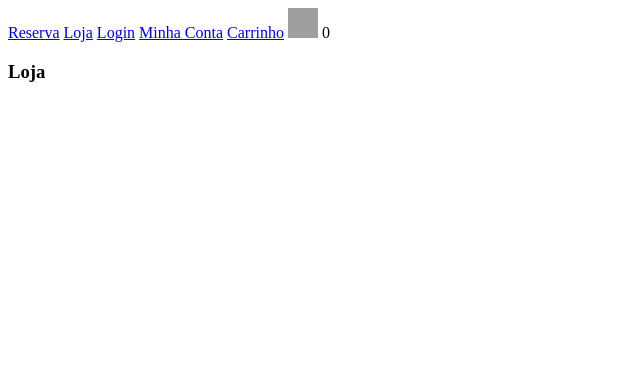
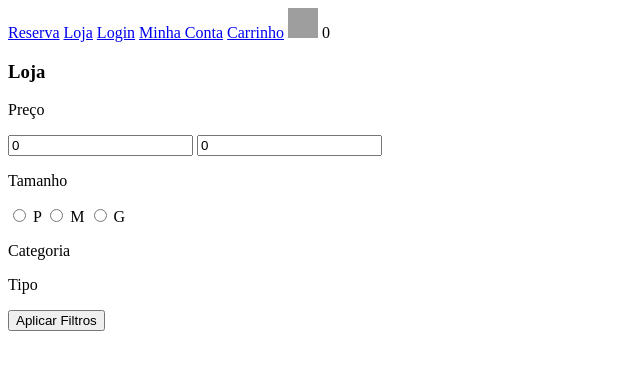
Before and after one commit to leobrda/E-commerce, a Django app: page /loja/ in a window 1280 px wide. Shown: the top 370 px of the page, without its empty margins (0-640 px from the left). Run offline with Django 5.2, Linux system fonts and the light colour scheme; data that the repository does not hold is empty; some libraries are stand-ins or nearby versions; grey boxes are pictures that could not be loaded.

Commit message:
Filtros da Loja, filtro de precos (def preco_minimo_maximo em utils.py)

```diff
--- a/loja/templates/loja.html
+++ b/loja/templates/loja.html
@@ -3,6 +3,31 @@
 
 {% block body%}
     <h3>Loja</h3>
+
+    <form method="POST" action="">
+        <p>Preço</p>
+            <input type="number" name="preco_minimo" value={{ minimo }}>
+            <input type="number" name="preco_maximo" value={{ maximo }}>
+
+        <p>Tamanho</p>
+            {% for tamanho in tamanhos%}
+                <input type="radio" name="tamanho" value="{{ tamanho }}">
+                <label for="{{ tamanho }}">{{ tamanho }}</label>
+            {% endfor %}
+
+        <p>Categoria</p>
+            {% for categoria in categorias %}
+                <input type="radio" name="categoria" value="{{ categoria.slug }}">
+                <label for="{{ categoria.slug }}">{{ categoria.nome }}</label>
+            {% endfor %}
+
+        <p>Tipo</p>
+            {% for tipo in tipos %}
+                <input type="radio" name="tipo" value="{{ tipo.slug }}">
+                <label for="{{ tipo.slug }}">{{ tipo.nome }}</label>
+            {% endfor %}
+        <button type="submit">Aplicar Filtros</button>
+    </form>
 
     {% for produto in produtos%}
         <a href="{% url 'ver_produto' produto.id %}">
--- a/loja/utils.py
+++ b/loja/utils.py
@@ -1,3 +1,4 @@
+from django.db.models import Max, Min
 
 
 def filtrar_produtos(produtos, filtro):
@@ -9,3 +10,15 @@ def filtrar_produtos(produtos, filtro):
             produtos = produtos.filter(categoria__slug=filtro)
 
     return produtos
+
+
+def preco_minimo_maximo(produtos):
+    minimo = 0
+    maximo = 0
+    if len(produtos) > 0:
+        maximo = list(produtos.aggregate(Max('preco')).values())[0]
+        maximo = round(maximo, 2)
+        minimo = list(produtos.aggregate(Min('preco')).values())[0]
+        minimo = round(minimo, 2)
+
+    return minimo, maximo
--- a/loja/views.py
+++ b/loja/views.py
@@ -1,7 +1,7 @@
 from django.shortcuts import render, redirect
 from .models import *
 import uuid
-from .utils import filtrar_produtos
+from .utils import filtrar_produtos, preco_minimo_maximo
 
 
 # Create your views here.
@@ -17,11 +17,18 @@ def homepage(request):
 
 def loja(request, filtro=None):
     produtos = Produto.objects.filter(ativo=True)
+    produtos = filtrar_produtos(produtos, filtro)
 
-    produtos = filtrar_produtos(produtos, filtro)
+    # Variável tamanhos
+    tamanhos = ['P', 'M', 'G']
+
+    minimo, maximo = preco_minimo_maximo(produtos)
 
     context = {
         'produtos': produtos,
+        'minimo': minimo,
+        'maximo': maximo,
+        'tamanhos': tamanhos,
     }
 
     return render(request, 'loja.html', context)
```
